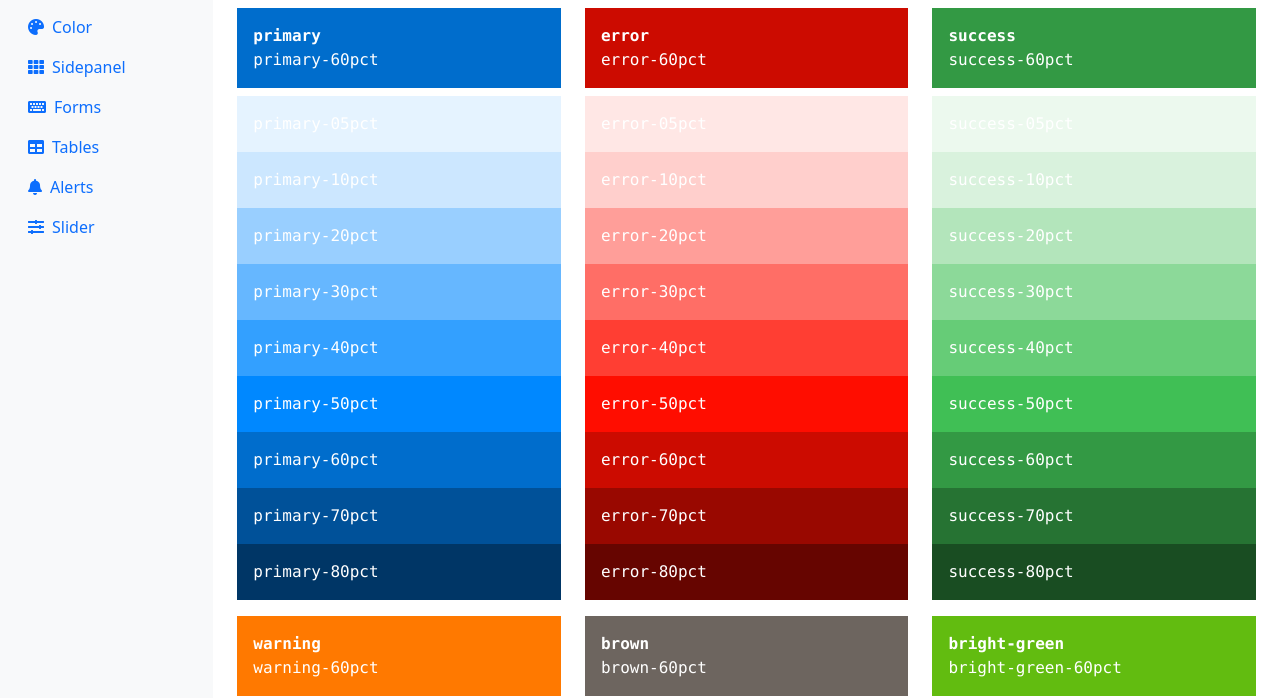
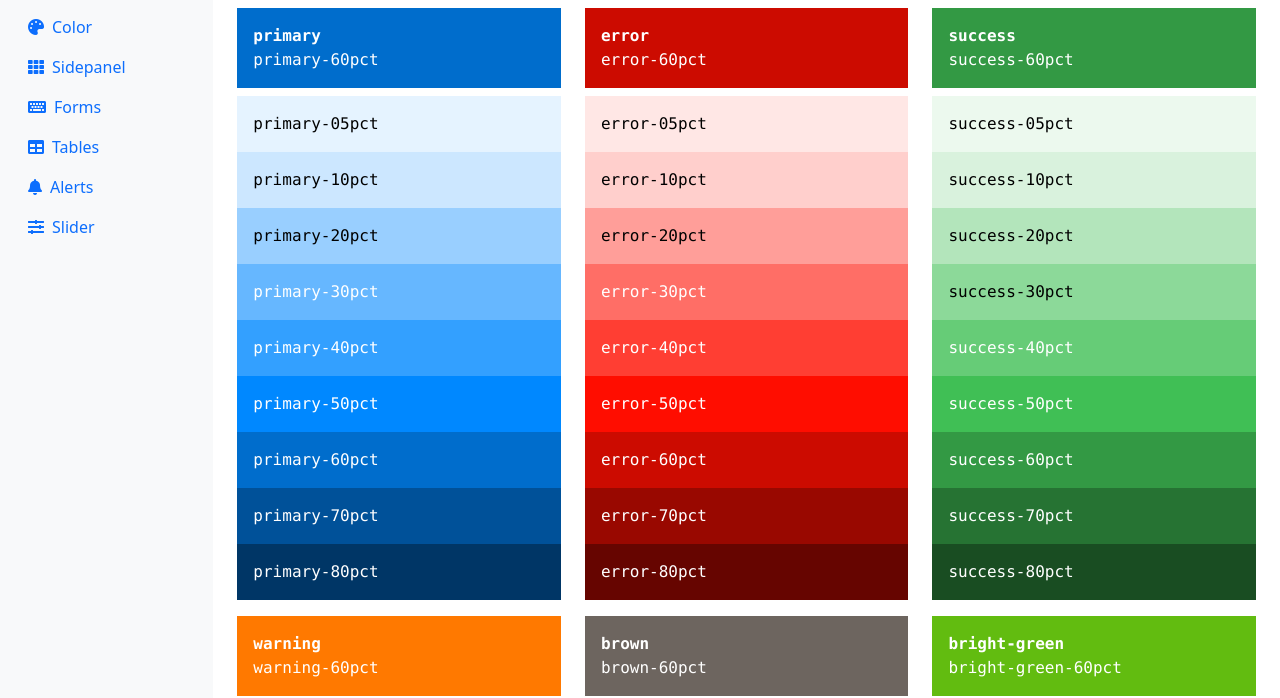
Before and after one commit to faesslerm/a11y-dashboard, a website: page docs/color.html in a window 1280 px wide. Shown: the part 137-835 px from the top of the page. Drawn offline with nearby package versions, Linux system fonts and the light colour scheme.

Commit message:
feat: calculate font color using background color

```diff
--- a/docs/color.html
+++ b/docs/color.html
@@ -38,7 +38,7 @@
                 <div class="pt-3 pb-2 mb-3 border-bottom">
                     <h1>Color View</h1>
                 </div>
-                <div id="colorContainer" class="row font-monospace" style="color: var(--portal-color-base);"></div>
+                <div id="colorContainer" class="row font-monospace"></div>
             </div>
             <!-- Content End -->
         </div>
--- a/docs/generateColors.js
+++ b/docs/generateColors.js
@@ -3,9 +3,38 @@ const colorContainer = document.getElementById("colorContainer");
 const names = ["primary", "error", "success", "warning", "brown", "bright-green", "dark-green", "turquoise", "dark-blue", "purple", "fuchsia", "pink", "dark-red", "orange", "gold"];
 const pcts = ["05pct", "10pct", "20pct", "30pct", "40pct", "50pct", "60pct", "70pct", "80pct"];
 
+const invertColor = (hex, blackWhite = true) => {
+    if (hex.indexOf('#') === 0) {
+        hex = hex.slice(1);
+    }
+    // convert 3-digit hex to 6-digits.
+    if (hex.length === 3) {
+        hex = hex[0] + hex[0] + hex[1] + hex[1] + hex[2] + hex[2];
+    }
+    if (hex.length !== 6) {
+        throw new Error('Invalid HEX color.');
+    }
+    var r = parseInt(hex.slice(0, 2), 16),
+        g = parseInt(hex.slice(2, 4), 16),
+        b = parseInt(hex.slice(4, 6), 16);
+    if (blackWhite) {
+        return (r * 0.299 + g * 0.587 + b * 0.114) > 186
+            ? '#000000'
+            : '#FFFFFF';
+    }
+
+    // invert color components
+    r = (255 - r).toString(16);
+    g = (255 - g).toString(16);
+    b = (255 - b).toString(16);
+
+    return "#" + padZero(r) + padZero(g) + padZero(b);
+}
+
 const generateChild = (name) => {
     const container = document.createElement("div");
     container.classList.add("col-md-4", "mb-3");
+    container.style.color = "#FFFFFF";
 
     const header = document.createElement("div");
     header.classList.add("p-3", "mb-2", "position-relative");
@@ -20,6 +49,8 @@ const generateChild = (name) => {
     pcts.forEach(pct => {
         const color = document.createElement("div");
         color.classList.add("p-3");
+        const fontColor = invertColor(getComputedStyle(document.documentElement).getPropertyValue(`--portal-color-${name}-${pct}`));
+        color.style.color = fontColor;
         color.style.backgroundColor = `var(--portal-color-${name}-${pct})`;
         color.innerHTML = `${name}-${pct}`;
         container.appendChild(color);
```
